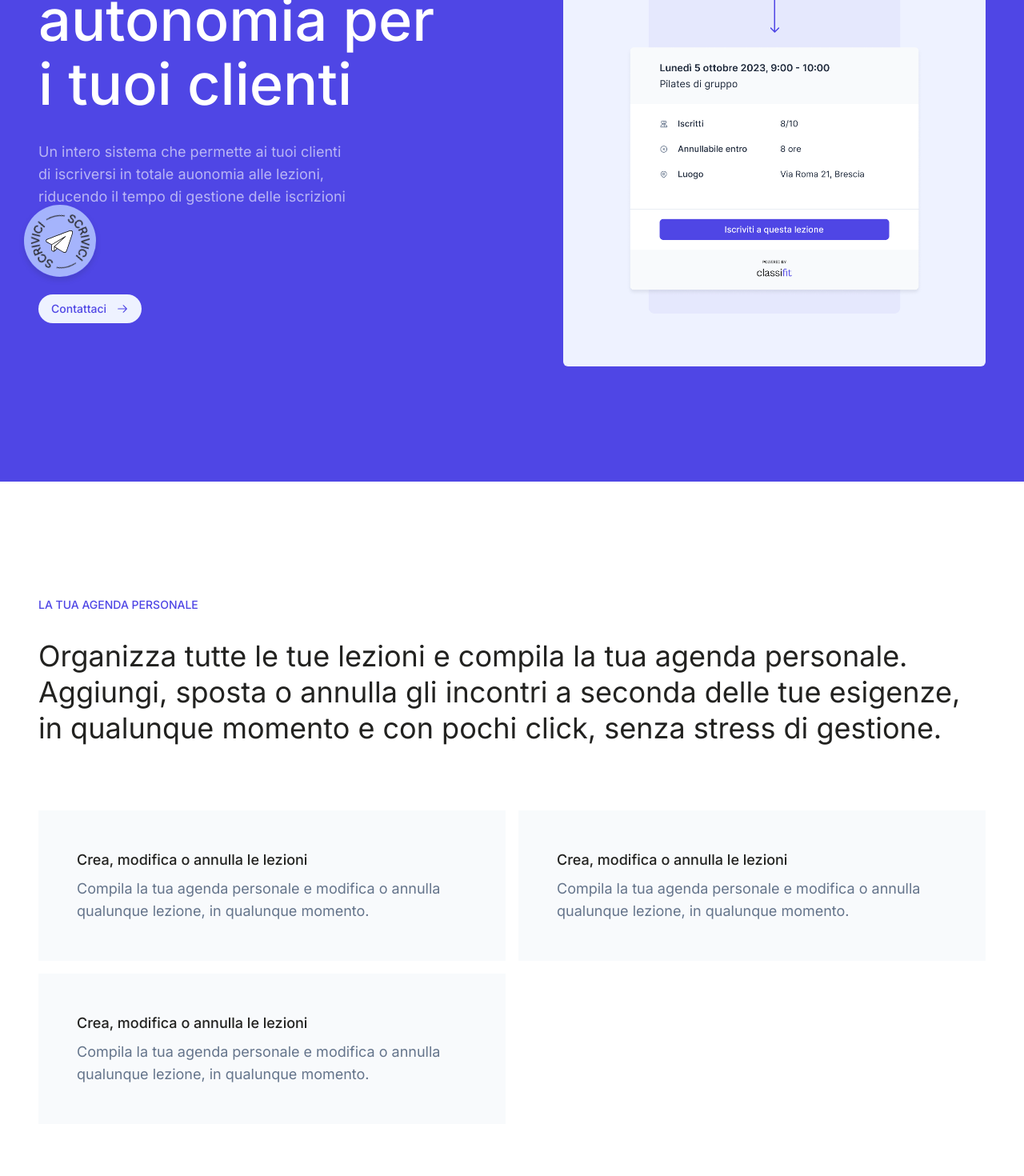
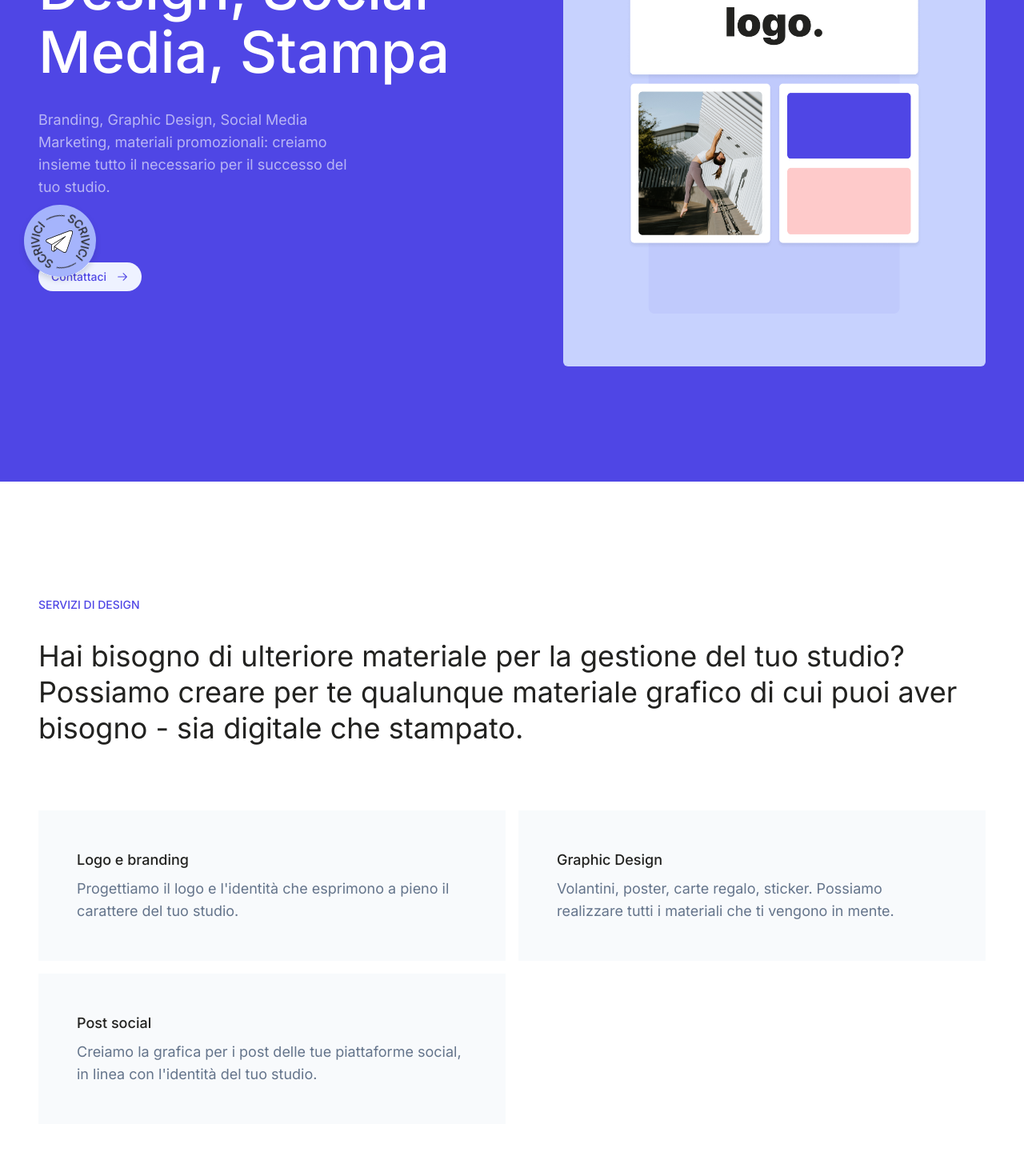
Before and after one commit to classifit/classifit-website, a Next.js app: page /servizi/servizi-aggiuntivi in a window 1280 px wide. Shown: the part 420-1890 px from the top of the page at 80% size. Built offline with nearby package versions, Linux system fonts and the light colour scheme.

Commit message:
additional services copy

```diff
--- a/app/servizi/servizi-aggiuntivi/page.tsx
+++ b/app/servizi/servizi-aggiuntivi/page.tsx
@@ -8,33 +8,33 @@ export default function AdditionalServices() {
     <>
       <ServiceTitle
         subtitle="Servizi aggiuntivi"
-        title="Prenotazioni in autonomia per i tuoi clienti"
-        description="Un intero sistema che permette ai tuoi clienti di iscriversi in totale auonomia alle lezioni, riducendo il tempo di gestione delle iscrizioni a zero."
-        bgColor="bg-secondary"
-        image="/services/booking/prenotazioni-cover.png"
+        title="Design, Social Media, Stampa"
+        description="Branding, Graphic Design, Social Media Marketing, materiali promozionali: creiamo insieme tutto il necessario per il successo del tuo studio."
+        bgColor="bg-ring"
+        image="/services/additional/servizi-aggiuntivi-cover.png"
       />
       <ServiceAbout
-        subtitle="La tua agenda personale"
-        title="Organizza tutte le tue lezioni e compila la tua agenda personale. Aggiungi, sposta o annulla gli incontri a seconda delle tue esigenze, in qualunque momento e con pochi click, senza stress di gestione."
+        subtitle="Servizi di design"
+        title="Hai bisogno di ulteriore materiale per la gestione del tuo studio? Possiamo creare per te qualunque materiale grafico di cui puoi aver bisogno - sia digitale che stampato."
       />
       <div className="bg-light text-light-foreground">
         <div className="px-12 max-w-[1280px] mx-auto pt-10 pb-36 grid grid-cols-12 gap-4">
           <div className="col-span-6">
             <ServiceCard
-              title="Crea, modifica o annulla le lezioni"
-              description="Compila la tua agenda personale e modifica o annulla qualunque lezione, in qualunque momento."
+              title="Logo e branding"
+              description="Progettiamo il logo e l'identità che esprimono a pieno il carattere del tuo studio."
             />
           </div>
           <div className="col-span-6">
             <ServiceCard
-              title="Crea, modifica o annulla le lezioni"
-              description="Compila la tua agenda personale e modifica o annulla qualunque lezione, in qualunque momento."
+              title="Graphic Design"
+              description="Volantini, poster, carte regalo, sticker. Possiamo realizzare tutti i materiali che ti vengono in mente."
             />
           </div>
           <div className="col-span-6">
             <ServiceCard
-              title="Crea, modifica o annulla le lezioni"
-              description="Compila la tua agenda personale e modifica o annulla qualunque lezione, in qualunque momento."
+              title="Post social"
+              description="Creiamo la grafica per i post delle tue piattaforme social, in linea con l'identità del tuo studio."
             />
           </div>
         </div>
```
